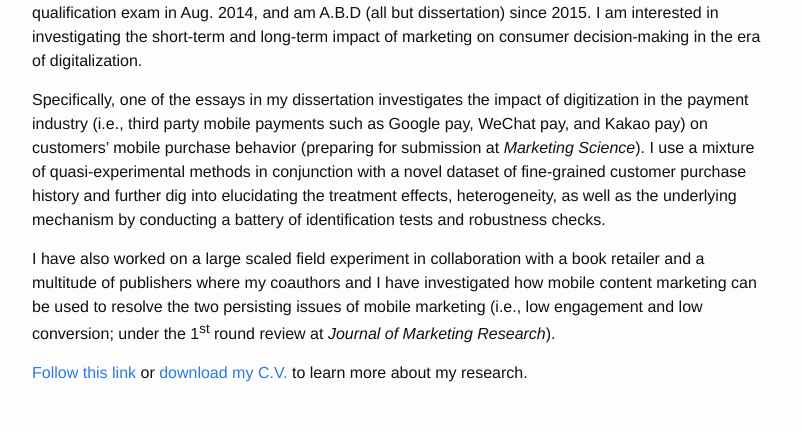
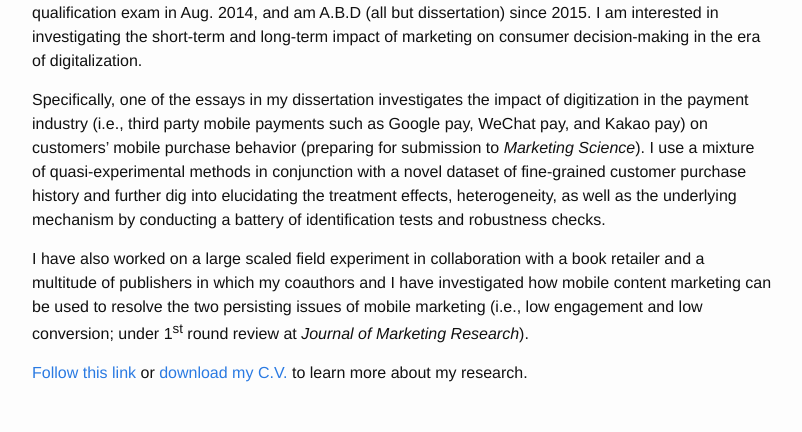
Before and after one commit to j1yoo/j1yoo.github.io, a Jekyll site: the page built from about.markdown, in a window 1280 px wide. Shown: the part 430-862 px from the top of the page, without its empty margins (238-1040 px from the left). Built offline with Jekyll 4.4.1, drawn with Linux system fonts in a browser that asks for light colours.

Commit message:
Update about.markdown

```diff
--- a/about.markdown
+++ b/about.markdown
@@ -9,8 +9,8 @@
 
 I am a Ph.D. candidate studying quantitative marketing and innovation at [KAIST](https://btm.kaist.ac.kr/en/){:target="_blank"}. I passed my qualification exam in Aug. 2014, and am A.B.D (all but dissertation) since 2015. I am interested in investigating the short-term and long-term impact of marketing on consumer decision-making in the era of digitalization.
 
-Specifically, one of the essays in my dissertation investigates the impact of digitization in the payment industry (i.e., third party mobile payments such as Google pay, WeChat pay, and Kakao pay) on customers' mobile purchase behavior (preparing for submission at _Marketing Science_). I use a mixture of quasi-experimental methods in conjunction with a novel dataset of fine-grained customer purchase history and further dig into elucidating the treatment effects, heterogeneity, as well as the underlying mechanism by conducting a battery of identification tests and robustness checks.
+Specifically, one of the essays in my dissertation investigates the impact of digitization in the payment industry (i.e., third party mobile payments such as Google pay, WeChat pay, and Kakao pay) on customers' mobile purchase behavior (preparing for submission to _Marketing Science_). I use a mixture of quasi-experimental methods in conjunction with a novel dataset of fine-grained customer purchase history and further dig into elucidating the treatment effects, heterogeneity, as well as the underlying mechanism by conducting a battery of identification tests and robustness checks.
 
-I have also worked on a large scaled field experiment in collaboration with a book retailer and a multitude of publishers where my coauthors and I have investigated how mobile content marketing can be used to resolve the two persisting issues of mobile marketing (i.e., low engagement and low conversion; under the 1<sup>st</sup> round review at _Journal of Marketing Research_).
+I have also worked on a large scaled field experiment in collaboration with a book retailer and a multitude of publishers in which my coauthors and I have investigated how mobile content marketing can be used to resolve the two persisting issues of mobile marketing (i.e., low engagement and low conversion; under 1<sup>st</sup> round review at _Journal of Marketing Research_).
 
 [Follow this link](https://j1yoo4.github.io/JaewonYoo/Research) or [download my C.V.](https://j1yoo4.github.io/JaewonYoo/C.V) to learn more about my research.
```
